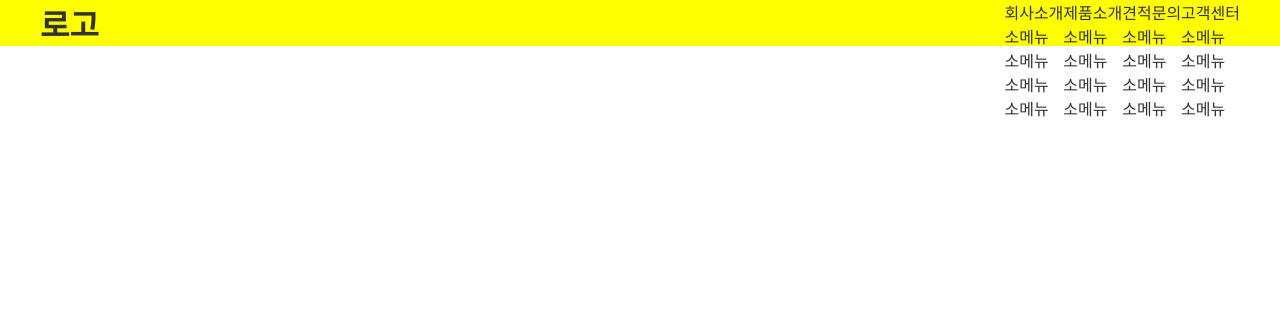
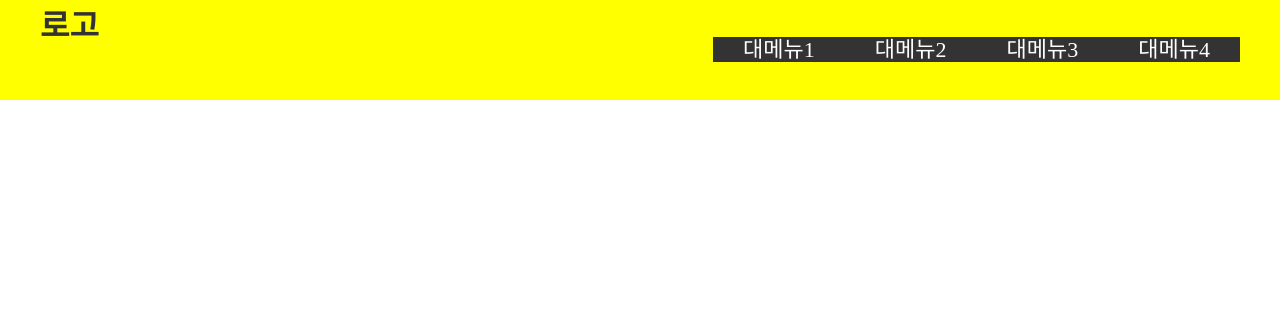
Before and after one commit to 4thdraw/web_B, a plain HTML site: page index.html in a window 1280 px wide. Drawn offline with Linux system fonts and the light colour scheme.

Commit message:
삼양따라하기 개별소메뉴출력

```diff
--- a/css/layout.css
+++ b/css/layout.css
@@ -45,3 +45,45 @@ a{
 .aie{
     align-items: flex-end;
 }
+
+
+/* hd */
+.d1a{
+    font-size: 22px;
+    line-height: 100px;
+    padding: 0  30px;
+    background-color: #333;
+    color:white;
+    transition: 0.3s;
+}
+/* 소메뉴들 */
+.d2ul{
+    background-color: black;
+    left:0;
+    min-width:140px;
+    top:100%;
+    line-height: 30px;
+    max-height: 0;
+    overflow: hidden;
+    transition: 0.5s;
+}
+.d2a{
+    color:white;
+}
+.d1li1 .d2ul,
+.d1li3 .d2ul{
+    background-color: orange;
+}
+.d1li1 .d2ul{
+    min-width:280px;
+    left:-130px;
+}
+.d1li:hover .d2ul{
+    max-height: 230px;
+    background-color: red;
+}
+.d1li:hover .d1a{
+    background-color: white;
+    color:black;
+    padding:0 45px;
+}
--- a/index.html
+++ b/index.html
@@ -7,48 +7,52 @@
     <link rel="stylesheet" href="./css/layout.css">
 </head>
 <body>
-    <header id="hd" class="yellow">
+   <header id="hd" class="yellow">
         <div class="container d-flex jcb">
-            <h1><a href="">로고</a></h1>
-            <ul id="gnb" class="d-flex">
-                <li class="d1li rel">
-                    <a href="" class="d1a">회사소개</a>
+            <h1>
+                <a href="">로고</a>
+            </h1>
+            <ul id="navi" class="d-flex">
+                <li class="d1li d1li1 rel">
+                    <a href="" class="d1a">대메뉴1</a>
                     <ul class="d2ul abs">
-                        <li class="d2li"><a href="" class="d2a">소메뉴</a></li>
-                        <li class="d2li"><a href="" class="d2a">소메뉴</a></li>
-                        <li class="d2li"><a href="" class="d2a">소메뉴</a></li>
-                        <li class="d2li"><a href="" class="d2a">소메뉴</a></li>
+                        <li class="d2li"><a href="" class="d2a">소메뉴1</a></li>
+                        <li class="d2li"><a href="" class="d2a">소메뉴2</a></li>
+                        <li class="d2li"><a href="" class="d2a">소메뉴3</a></li>
+                        <li class="d2li"><a href="" class="d2a">찾아오시는길 엄청긴 메뉴</a></li>
                     </ul>
                 </li>
-                <li class="d1li rel">
-                    <a href="" class="d1a">제품소개</a>
+                <li class="d1li d1li2 rel">
+                    <a href="" class="d1a">대메뉴2</a>
                     <ul class="d2ul abs">
-                        <li class="d2li"><a href="" class="d2a">소메뉴</a></li>
-                        <li class="d2li"><a href="" class="d2a">소메뉴</a></li>
-                        <li class="d2li"><a href="" class="d2a">소메뉴</a></li>
-                        <li class="d2li"><a href="" class="d2a">소메뉴</a></li>
+                        <li class="d2li"><a href="" class="d2a">소메뉴1</a></li>
+                        <li class="d2li"><a href="" class="d2a">소메뉴2</a></li>
+
                     </ul>
                 </li>
-                <li class="d1li rel">
-                    <a href="" class="d1a">견적문의</a>
+                <li class="d1li d1li3 rel">
+                    <a href="" class="d1a">대메뉴3</a>
                     <ul class="d2ul abs">
-                        <li class="d2li"><a href="" class="d2a">소메뉴</a></li>
-                        <li class="d2li"><a href="" class="d2a">소메뉴</a></li>
-                        <li class="d2li"><a href="" class="d2a">소메뉴</a></li>
-                        <li class="d2li"><a href="" class="d2a">소메뉴</a></li>
+                        <li class="d2li"><a href="" class="d2a">소메뉴1</a></li>
+                        <li class="d2li"><a href="" class="d2a">소메뉴2</a></li>
+                        <li class="d2li"><a href="" class="d2a">소메뉴3</a></li>
+                        <li class="d2li"><a href="" class="d2a">소메뉴4</a></li>
+                        <li class="d2li"><a href="" class="d2a">소메뉴4</a></li>
+                        <li class="d2li"><a href="" class="d2a">소메뉴4</a></li>
+                        <li class="d2li"><a href="" class="d2a">소메뉴4</a></li>
                     </ul>
                 </li>
-                <li class="d1li rel">
-                    <a href="" class="d1a">고객센터</a>
+                <li class="d1li d1li4 rel">
+                    <a href="" class="d1a">대메뉴4</a>
                     <ul class="d2ul abs">
-                        <li class="d2li"><a href="" class="d2a">소메뉴</a></li>
-                        <li class="d2li"><a href="" class="d2a">소메뉴</a></li>
-                        <li class="d2li"><a href="" class="d2a">소메뉴</a></li>
-                        <li class="d2li"><a href="" class="d2a">소메뉴</a></li>
+                        <li class="d2li"><a href="" class="d2a">소메뉴1</a></li>
+                        <li class="d2li"><a href="" class="d2a">소메뉴2</a></li>
+                        <li class="d2li"><a href="" class="d2a">소메뉴3</a></li>
+                        <li class="d2li"><a href="" class="d2a">소메뉴4</a></li>
                     </ul>
                 </li>
             </ul>
         </div>
-    </header>
+   </header>
 </body>
 </html>
```
Also changed, not shown: afterbefore.html (added, +67 -0 lines), 복습.html (added, +26 -0 lines).
